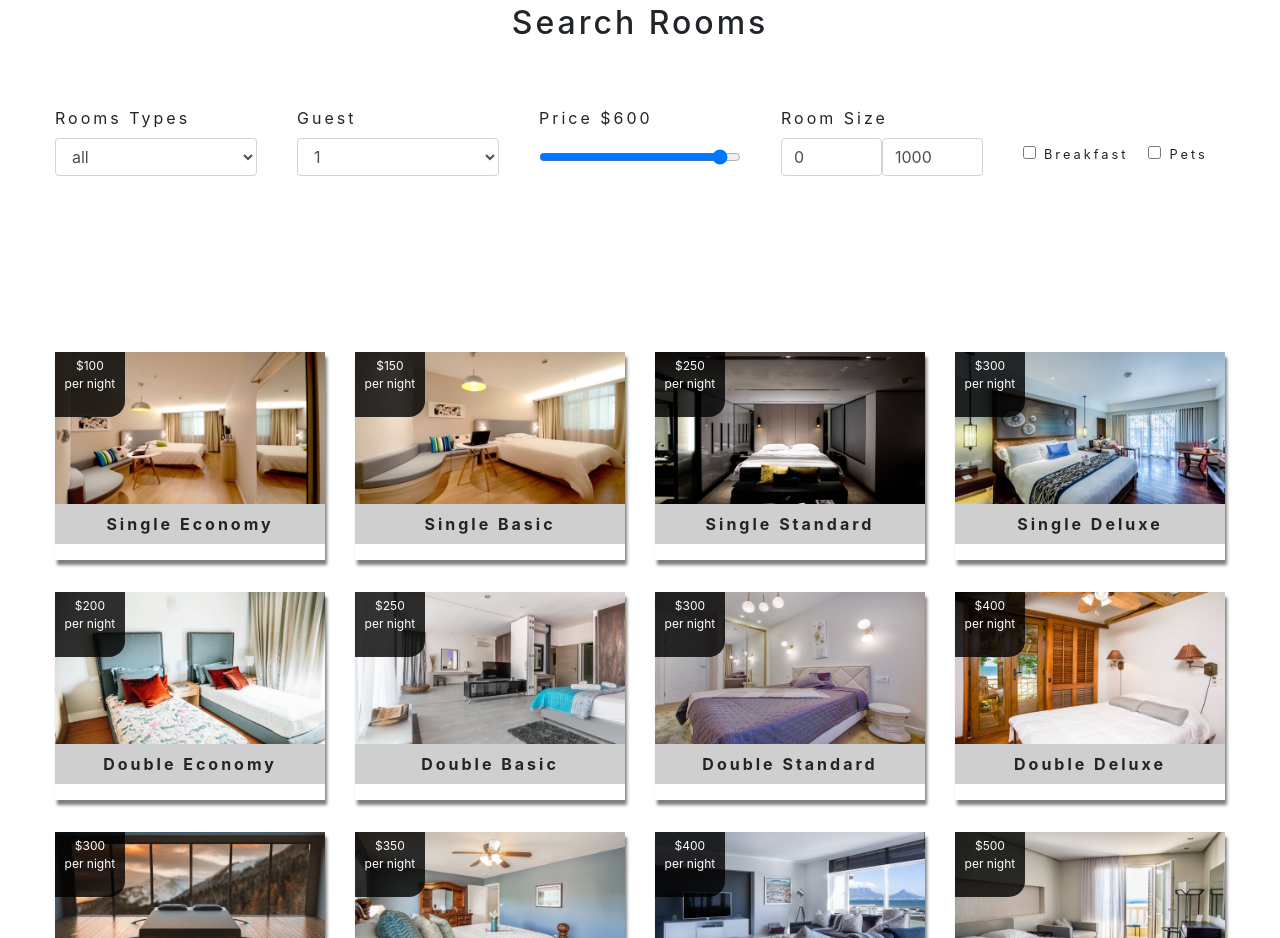
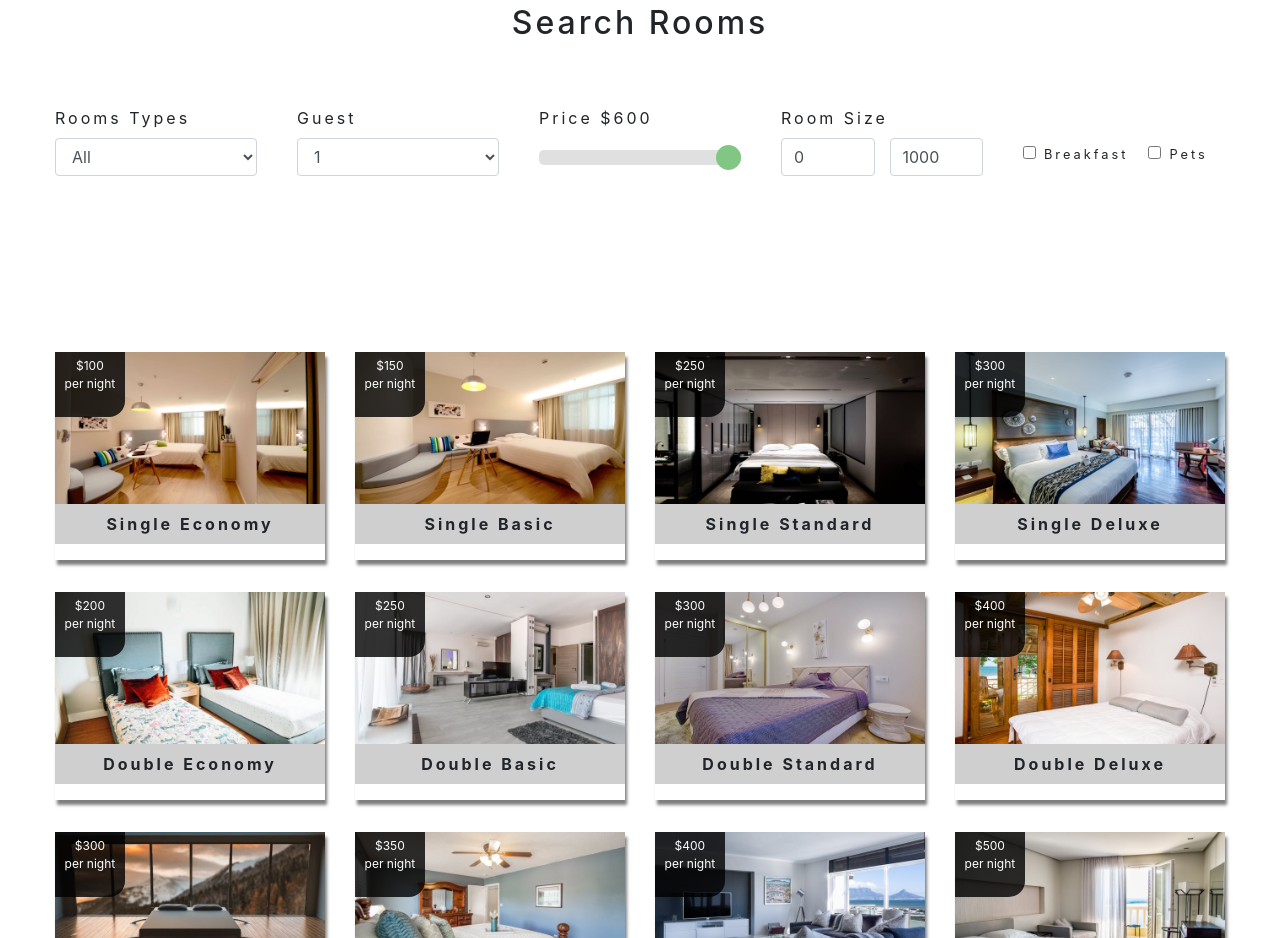
Before and after one commit to charlieNg014/hotelproject, a React (Create React App) app: page /rooms in a window 1280 px wide. Shown: the part 940-1878 px from the top of the page. Built offline with nearby package versions, Linux system fonts and the light colour scheme.

Commit message:
Fix the display for size of room

```diff
--- a/src/App.css
+++ b/src/App.css
@@ -497,6 +497,40 @@ hr {
   letter-spacing: var(--mainSpacing);
 }
 
+.slider {
+  -webkit-appearance: none;
+  width: 100%;
+  height: 15px;
+  border-radius: 5px;
+  background: #d3d3d3;
+  outline: none;
+  opacity: 0.7;
+  -webkit-transition: .2s;
+  transition: opacity .2s;
+}
+
+.slider:hover {
+  opacity: 1;
+}
+
+.slider::-webkit-slider-thumb {
+  -webkit-appearance: none;
+  appearance: none;
+  width: 25px;
+  height: 25px;
+  border-radius: 50%;
+  background: #4CAF50;
+  cursor: pointer;
+}
+
+.slider::-moz-range-thumb {
+  width: 25px;
+  height: 25px;
+  border-radius: 50%;
+  background: #4CAF50;
+  cursor: pointer;
+}
+
 .room-link {
   position: absolute;
   top: 50%;
--- a/src/Pages/Footer.js
+++ b/src/Pages/Footer.js
@@ -40,7 +40,9 @@ export default  class Footer extends Component {
 
         //alert the users by using toast
         toast("Thanks for your sign up. I will contact with you shortly", {
-            type: "Success"
+            type: "Success",
+            position: toast.POSITION.TOP_CENTER,
+            background: 'blue'
         });
 
         //set delay for 6 seconds before redirect
--- a/src/components/RoomDetails.js
+++ b/src/components/RoomDetails.js
@@ -5,6 +5,7 @@ import Banner from './Banner';
 import {Link} from 'react-router-dom';
 import DatePicker from 'react-datepicker';
 import "react-datepicker/dist/react-datepicker.css";
+import {addDays} from "react-datepicker";
 
 export default function RoomDetails({context}) {
     return(
@@ -53,6 +54,7 @@ export default function RoomDetails({context}) {
                                         <DatePicker
                                             selected={checkinDate}
                                             onChange={handleCheckinDateChange}
+                                            minDate={checkinDate}
                                         />
                                     </div>
                                     <div>
@@ -60,6 +62,7 @@ export default function RoomDetails({context}) {
                                         <DatePicker
                                             selected={checkoutDate}
                                             onChange={handleCheckoutDateChange}
+                                            minDate={checkoutDate}
                                         />
                                     </div>
                                     <div style={{marginTop: 20}}>
--- a/src/components/RoomFilter.js
+++ b/src/components/RoomFilter.js
@@ -15,7 +15,7 @@ export default function RoomFilter({rooms}) {
     let guest = getUnique(rooms, 'capacity');
 
 
-    types = ["all", ...types]
+    types = ["All", ...types]
     guest = [...guest];
 
     //map to jsx
@@ -68,7 +68,7 @@ export default function RoomFilter({rooms}) {
             {/* display the price  */}
             <div className="form-group">
                 <label htmlFor='price'>Price ${price}</label>
-                <input
+                {/* <input
                 type='range'
                 name='price'
                 min={minPrice}
@@ -77,6 +77,17 @@ export default function RoomFilter({rooms}) {
                 value={price}
                 onChange={handleChange}
                 className="form-control"
+                /> */}
+
+                <input
+                style={{marginTop: 12}}
+                type="range"
+                min={minPrice}
+                max={maxPrice}
+                className="slider"
+                id="price"
+                value={price}
+                onChange={handleChange}
                 />
             </div>
 
@@ -85,10 +96,12 @@ export default function RoomFilter({rooms}) {
                 <label htmlFor='size'>Room Size</label>
                 <div className="size-inputs">
                     <input
+                    style={{marginRight: 15}}
                     type='number'
                     name='minSize'
                     id="size"
                     value={minSize}
+                    min={0}
                     onChange={handleChange}
                     className="form-control"
                     />
@@ -97,6 +110,7 @@ export default function RoomFilter({rooms}) {
                     name='maxSize'
                     id="size"
                     value={maxSize}
+                    max={1000}
                     onChange={handleChange}
                     className="form-control"
                     />
```
